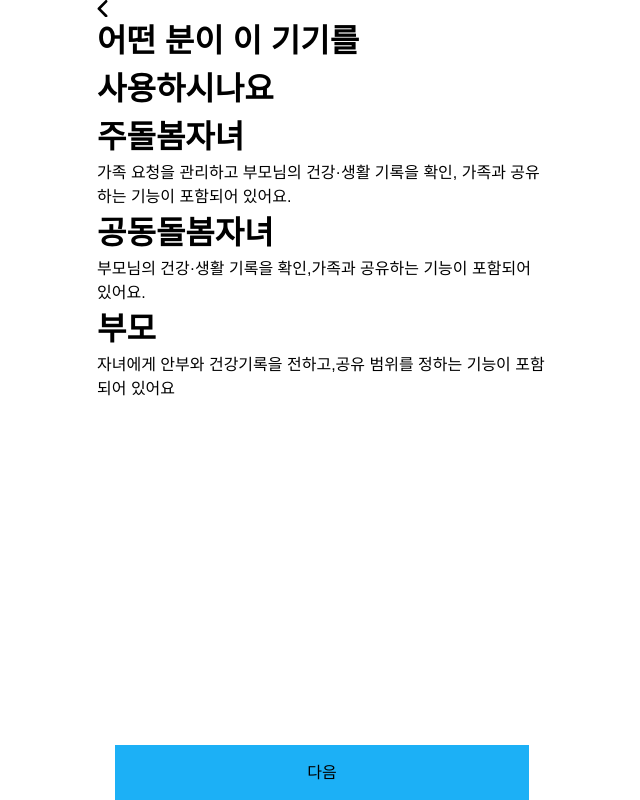
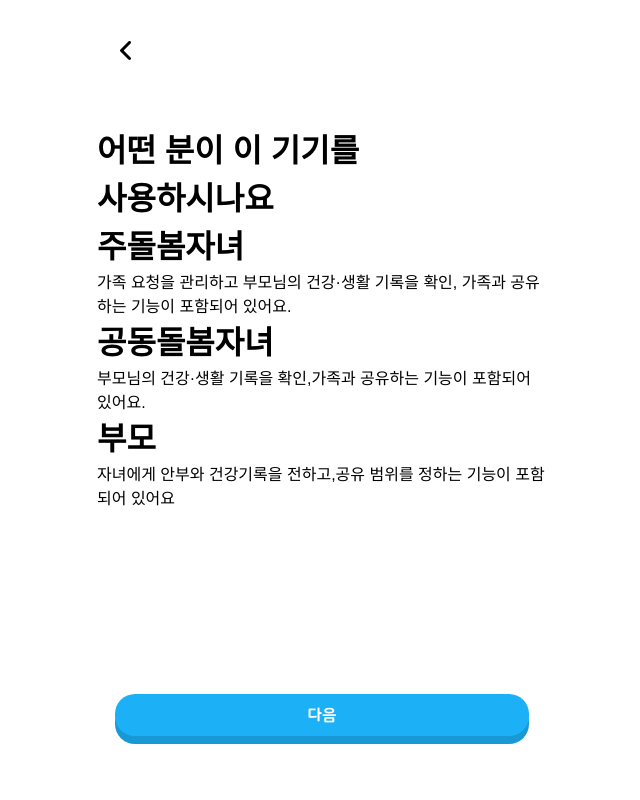
Before and after one commit to 2026-KW-HACKATHON/21_Hungry, a React (Vite) app in the folder 21_Hungry_FE/: page /login in a window 1280 px wide. Shown: the whole page, without its empty margins (318-958 px from the left). Built offline with nearby package versions, Linux system fonts and the light colour scheme.

Commit message:
[FE] feat : 로그인레이아웃css추가(#27)

```diff
--- a/21_Hungry_FE/src/components/login-layout/LoginLayout.css
+++ b/21_Hungry_FE/src/components/login-layout/LoginLayout.css
@@ -19,7 +19,17 @@
 .loginlayout__nextButton {
   width: 92%;
   height: 60px;
+  border-radius: 20px;
   margin: 0 auto;
-  font-family: var(--font-family);
+  color: #FFFFFF;
+  box-shadow: 0 8px 0 #1899D6;
+  font-family: var(--font-extrabold);
   background-color: #1CB0F6;
+  margin-bottom: 14.2%;
 }
+.loginlayout__backButton {
+    width: 11px;
+    height: 19px;
+    flex-shrink: 0;
+    margin : 9.1% 0 14.8% 5.2%;
+}
--- a/21_Hungry_FE/src/components/login-layout/LoginLayout.jsx
+++ b/21_Hungry_FE/src/components/login-layout/LoginLayout.jsx
@@ -5,7 +5,7 @@ import './LoginLayout.css'
 function LoginLayout() {
   return (
     <div className='loginlayout__container'>
-        <Icon name='back-button' width={11} height={19} />
+        <Icon className='loginlayout__backButton' name='back-button' width={11} height={19} />
         <div className='loginlayout__page'>
             <Outlet />
         </div>
--- a/21_Hungry_FE/src/pages/login/LoginPage.jsx
+++ b/21_Hungry_FE/src/pages/login/LoginPage.jsx
@@ -1,5 +1,3 @@
-
-
 function LoginPage() {
   return (
     <main className="SignupPage">
```
